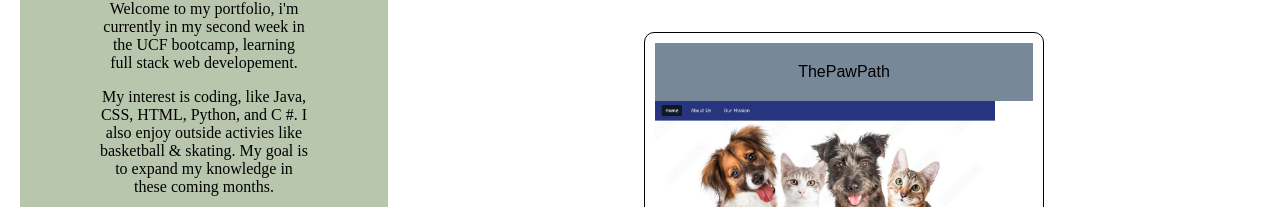
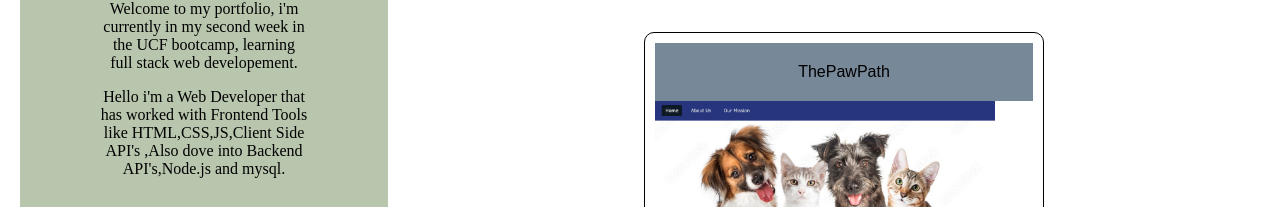
Before and after one commit to tydelgado98/my-portfolio, a plain HTML site: page index.html in a window 1280 px wide. Shown: the part 593-800 px from the top of the page. Drawn offline with Linux system fonts and the light colour scheme.

Commit message:
added the project in there

```diff
--- a/index.html
+++ b/index.html
@@ -27,8 +27,8 @@
       <img src="assets/images/facetune.jpg" height="200px" width="200px" alt="placeholder">
         <p>Welcome to my portfolio, i'm currently in my second week in the UCF bootcamp, learning full stack web developement.</p>
         <p>
-        My interest is coding, like Java, CSS, HTML, Python, and C #. I also enjoy outside activies like basketball & skating.
-        My goal is to expand my knowledge in these coming months.
+       Hello i'm a Web Developer that has worked with Frontend Tools like HTML,CSS,JS,Client Side API's
+       ,Also dove into Backend API's,Node.js and mysql.
         </p>
       </aside>
       <!-- Product Cards -->
```
